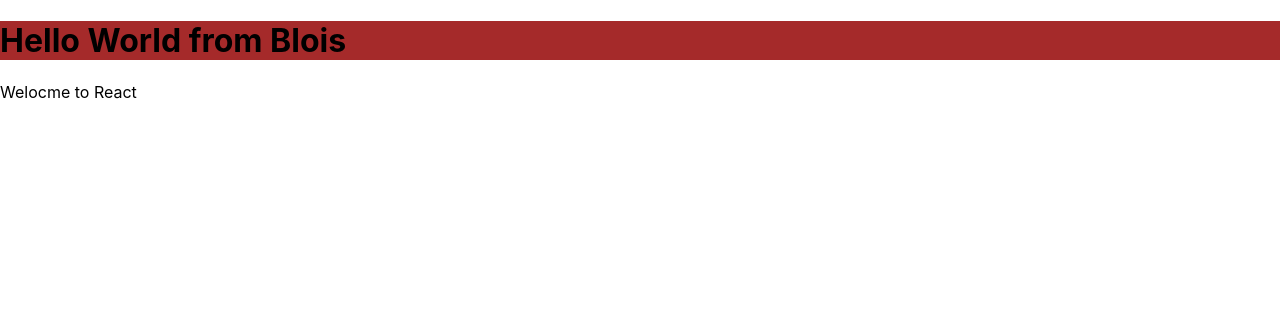
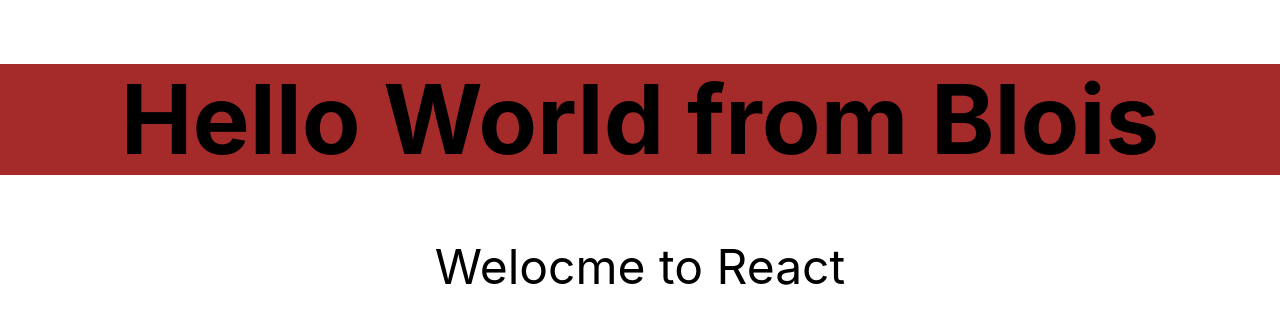
Before and after one commit to xTbeniaminTx/amirobot, a React (Create React App) app: page / in a window 1280 px wide. Shown: the top 324 px of the page. Built offline with nearby package versions, Linux system fonts and the light colour scheme.

Commit message:
prop greeting added to hello component

```diff
--- a/src/Hello.js
+++ b/src/Hello.js
@@ -1,9 +1,10 @@
 import React from 'react';
 import './Hello.css';
 
+
 function Hello() {
     return (
-        <div>
+        <div className='f1 tc'>
             <h1>Hello World from Blois</h1>
             <p>Welocme to React</p>
         </div>
--- a/src/index.js
+++ b/src/index.js
@@ -3,8 +3,9 @@
 import './index.css';
 import Hello from './Hello';
 import * as serviceWorker from './serviceWorker';
+import 'tachyons';
 
-ReactDOM.render(<Hello />, document.getElementById('root'));
+ReactDOM.render(<Hello greetings={'Bonjour' + ', I am a Jedi Ninja React fighter'} />, document.getElementById('root'));
 
 // If you want your app to work offline and load faster, you can change
 // unregister() to register() below. Note this comes with some pitfalls.
```
